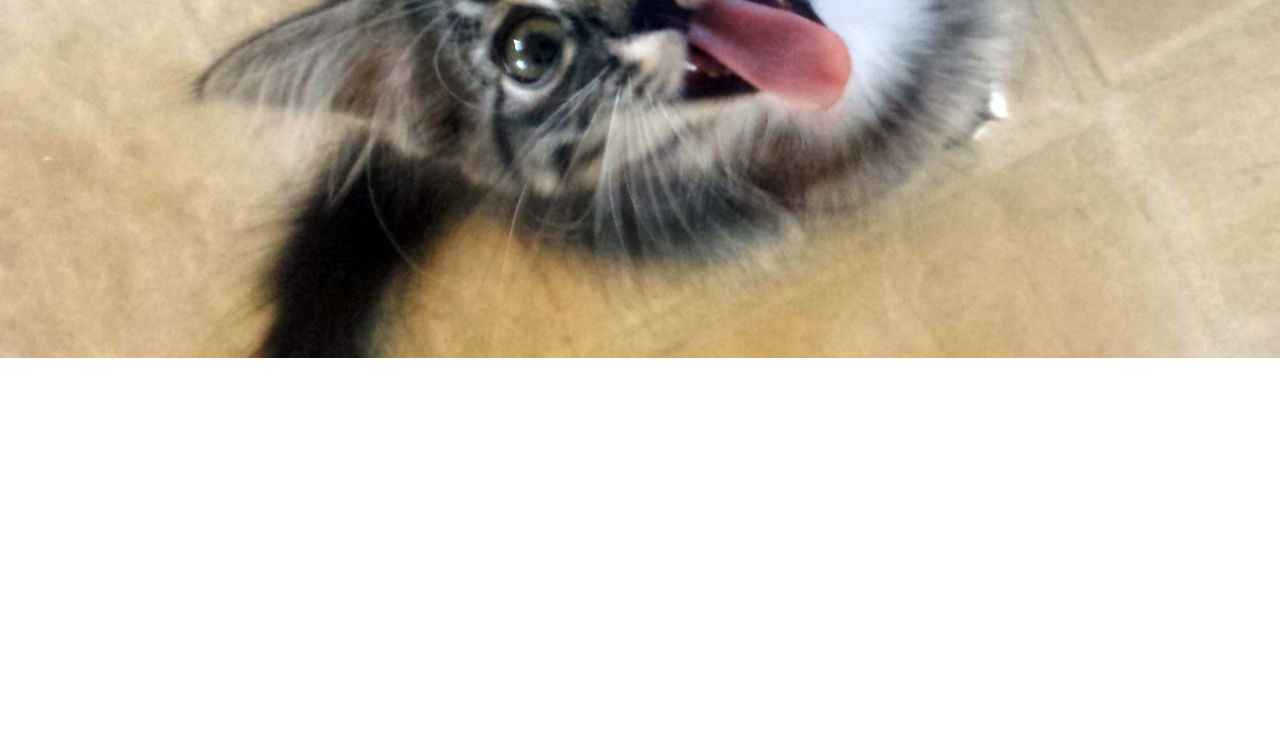
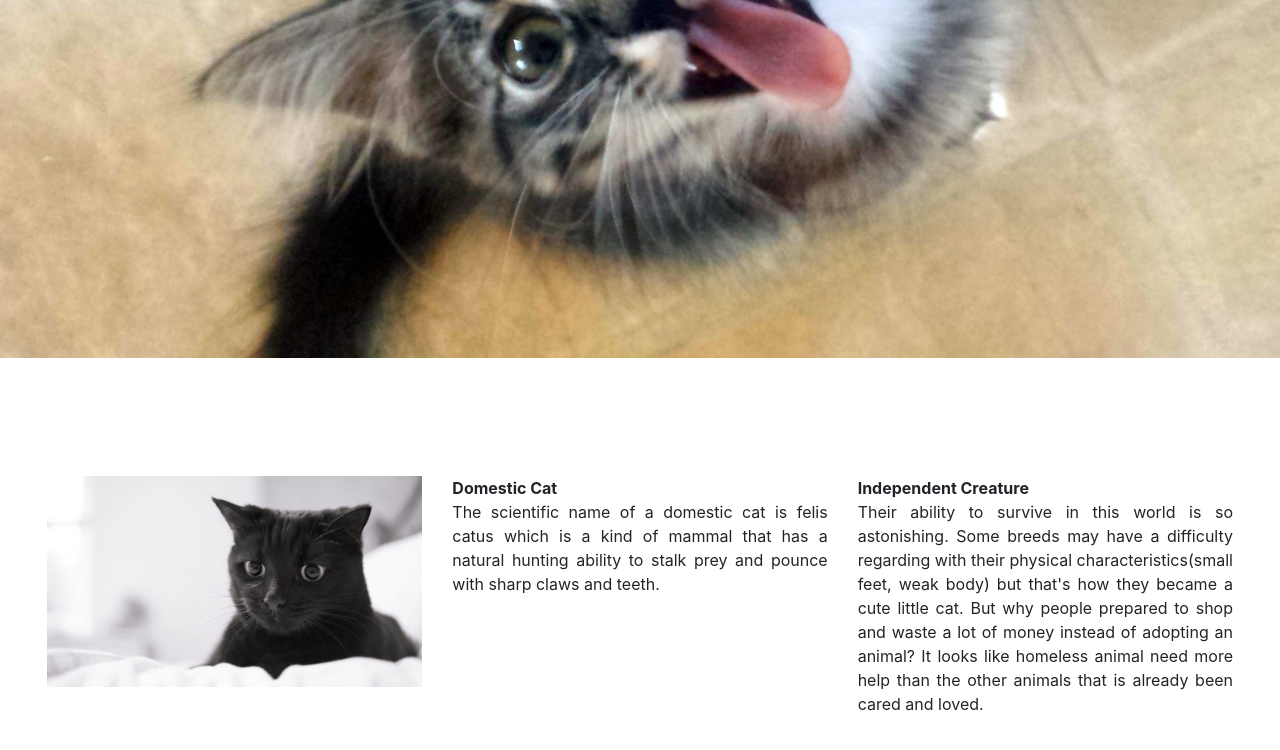
Before and after one commit to VivianMrnd/HCI-Finals, a plain HTML site: page index.html in a window 1280 px wide. Shown: the part 442-1192 px from the top of the page. Before the commit the page ends 800 px from the top, so only its background shows below. Drawn offline with nearby package versions, Linux system fonts and the light colour scheme.

Commit message:
Section1(SimpleInfo/Intro)

```diff
--- a/index.html
+++ b/index.html
@@ -47,6 +47,30 @@
 
 <!--/Header-->
 
+<!--Section One-->
+<div class="container-fluid">
+<div class="padding">
+<h1 class="heading">
+About Us
+</h1>
+<div class="row">
+        <div class="col-sm-4">
+          <img src="background.jpg" class="images" alt="">
+        </div>
+        <div class="col-sm-4">
+          <p><b> Domestic Cat </b><br> The scientific name of a domestic cat is felis catus which is a kind of mammal that has a natural hunting ability to stalk prey and pounce with sharp claws and teeth.
+          </p>
+        </div>
+        <div class="col-sm-4">
+          <p> <b>Independent Creature </b><br> Their ability to survive in this world is so astonishing. Some breeds may have a difficulty regarding with their physical characteristics(small feet, weak body) but that's how they became a cute little cat. But why people prepared to shop and waste a lot of money instead of adopting an animal? It looks like homeless animal need more help than the other animals that is already been cared and loved.
+          </p>
+        </div>
+      </div>
 
+</div>
+
+</div>
+
+<!--/Section One-->
 </body>
 </html>
--- a/style.css
+++ b/style.css
@@ -55,3 +55,18 @@ body {
   padding: 2em;
   text-align: justify;
 }
+.heading {
+  text-align: center;
+  padding-bottom: .75em;
+  color: #fff;
+}
+
+.headingDark {
+  text-align: center;
+  padding-bottom: .75em;
+  color: #222;
+}
+
+.images {
+  max-width: 100%;
+}
```
